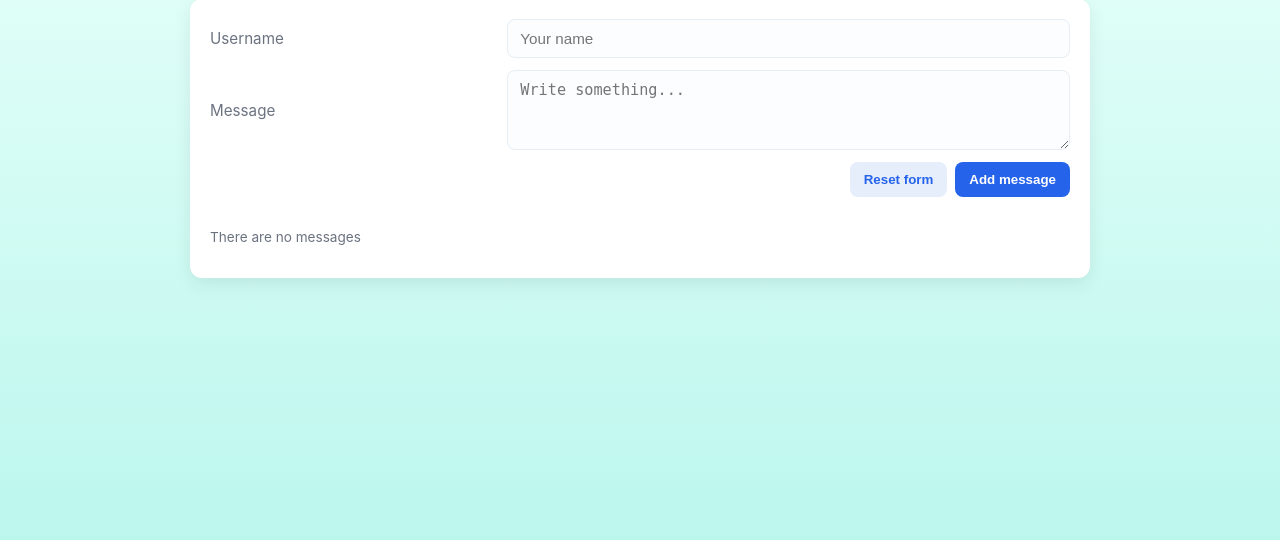
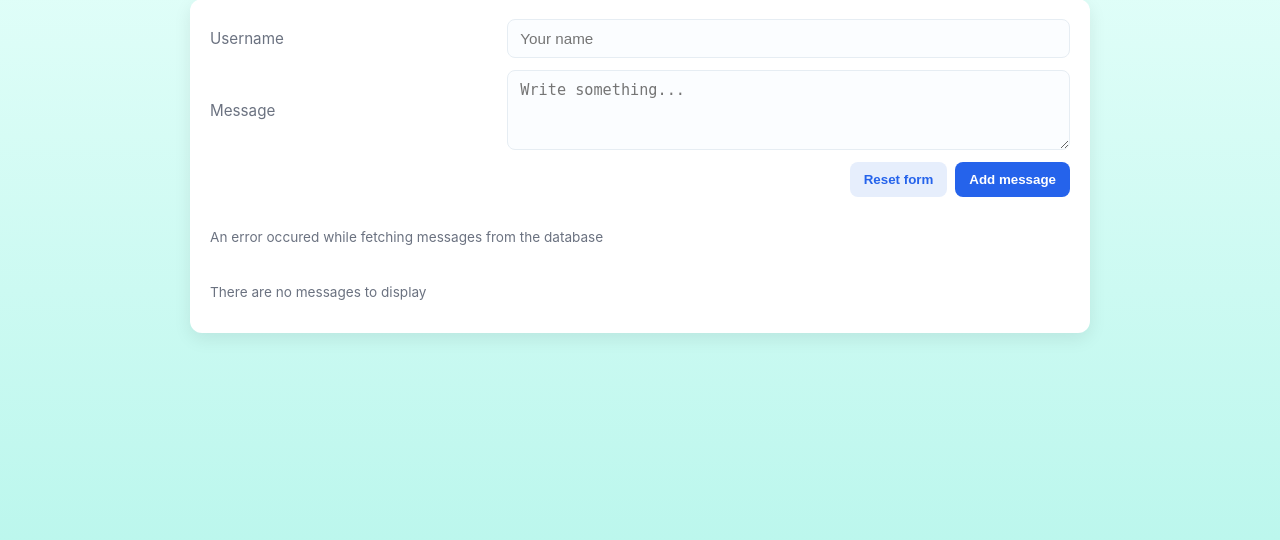
Before and after one commit to Tobiasz-Duliniec/DockerMessages, a Flask app: page / in a window 1280 px wide. Shown: the part 110-650 px from the top of the page. Run offline with Flask 3, Linux system fonts and the light colour scheme; data that the repository does not hold is empty.

Commit message:
small update

```diff
--- a/src/templates/index.html
+++ b/src/templates/index.html
@@ -42,8 +42,11 @@
 				</form>
 
 				<div id="messages">
+					{% if messages is not defined %}
+						<p class="meta">An error occured while fetching messages from the database</p>
+					{% endif %}
 					{% if messages|length == 0 %}
-						<p id="no-messages" class="meta">There are no messages</p>
+						<p id="no-messages" class="meta">There are no messages to display</p>
 					{% else %}
 						{% for message in messages|reverse %}
 							<article class="message" aria-label="Message by {{message[1]}}">
--- a/src/views.py
+++ b/src/views.py
@@ -32,12 +32,15 @@ def get_db_connection():
 
 @router.route('/')
 def index():
-    conn = get_db_connection()
     try:
+        conn = get_db_connection()
         cur = conn.cursor()
         cur.execute('SELECT message, username, date FROM messages')
         messages = cur.fetchall()
         cur.close()
+        raise Exception
+    except Exception:
+        return render_template('index.html')
     finally:
         conn.close()
     return render_template('index.html', messages=messages)
```
Also changed, not shown: src/api.py (line endings or trailing spaces).
